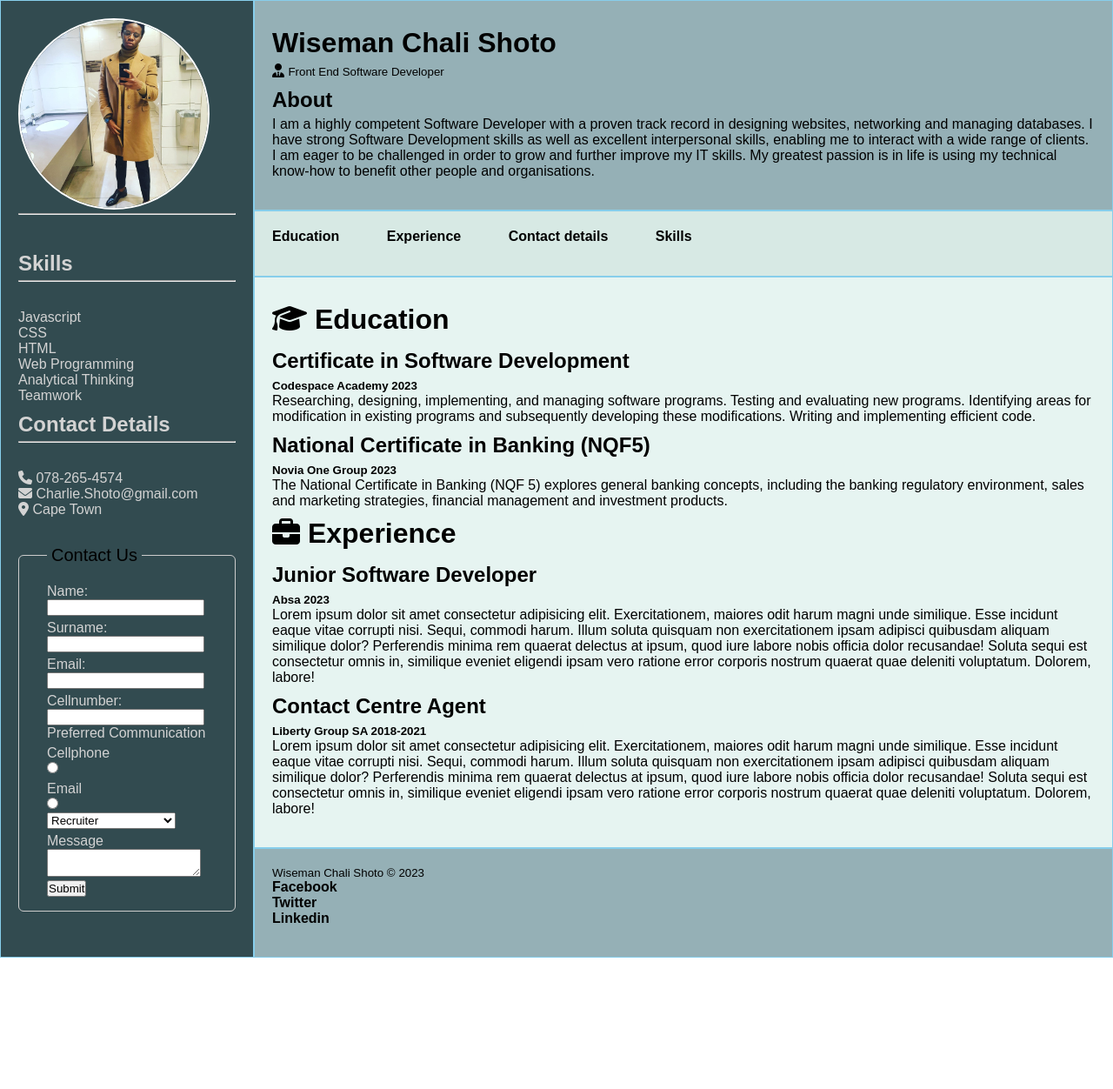
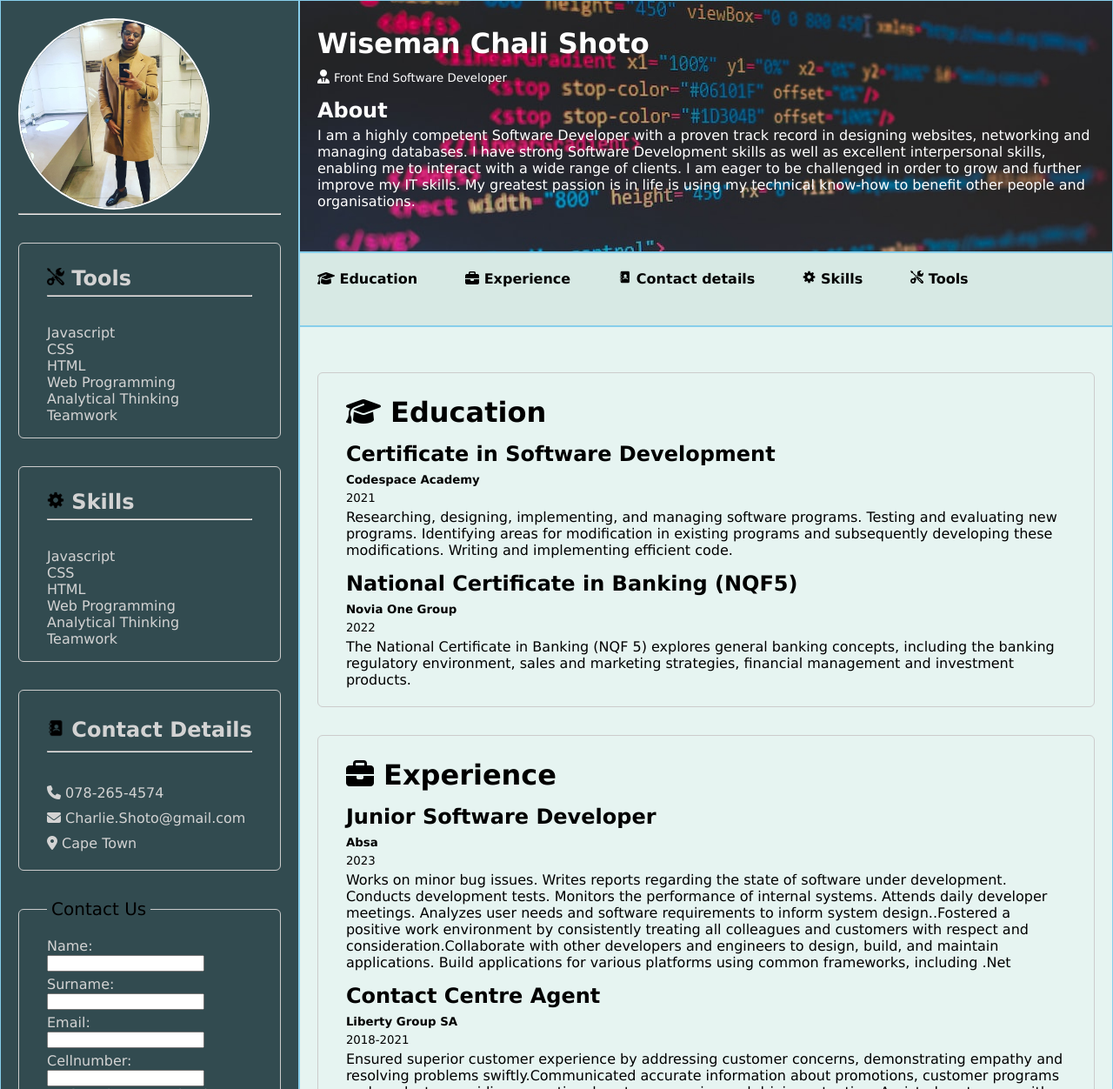
Before and after one commit to WisemanChaliShoto/WISSHO027_FTC2301_GROUPA_WISEMANSHOTO_ITW9, a plain HTML site: page index.html in a window 1280 px wide. Shown: the top 1252 px of the page at 87% size. Before the commit the page ends 1101 px from the top, so only its background shows below. Drawn offline with Linux system fonts and the light colour scheme.

Commit message:
forth Commit

```diff
--- a/CSS/Style.css
+++ b/CSS/Style.css
@@ -11,11 +11,12 @@ hr{
 
 
 body  {
-    font-family: Arial, Helvetica, sans-serif;
+    font-family:'Lucida Sans', 'Lucida Sans Regular', 'Lucida Grande', 'Lucida Sans Unicode', Geneva, Verdana, sans-serif;
     color: #000;
     font-size: 16px;
     height: 100vh;
 
+   /** Creating a lay out for the website **/
     display: grid;
     grid-template-areas:
     'aside header header'
@@ -24,6 +25,43 @@ body  {
     'aside footer footer';
 
 }
+
+header{
+    grid-area: header;
+    background-image:url(../Images/code.jpg);
+    color:white;
+}
+
+nav{
+    grid-area: nav;
+}
+
+main{
+    grid-area: main;
+}
+
+aside{
+    grid-area: aside;
+}
+footer{
+    grid-area: footer;
+}
+
+header,
+footer,
+main,
+aside,
+nav {
+
+    padding: 20px;
+    border: skyblue 1px solid;
+}
+
+.copyright {
+    display: flex;
+    justify-content: space-between;
+}
+
 header{
     background-color: #95B0B6 ;
 
@@ -45,16 +83,13 @@ footer{
     background-color: #95B0B6;
 }
 
-header,
-footer,
-main,
-aside,
-nav {
-
-    padding: 20px;
-    border: skyblue 1px solid;
+footer li{
+    display: inline-block;
 }
 
+p{
+    padding-bottom: 5px;
+}
 
 h2,h1{
     padding-top: 10px;
@@ -82,7 +117,7 @@ nav li{
 
 
 .image{
-    margin-right: 30px;
+
     width: 100%;
 }
 
@@ -92,6 +127,7 @@ nav li{
   border-radius: 50%;
   border: 2px solid white;
   height: 100%;
+
 }
 
 
@@ -113,29 +149,3 @@ label{
     display: block;
     margin-top: 5px;
 }
-
-
-
-
-header{
-    grid-area: header;
-}
-
-nav{
-    grid-area: nav;
-}
-
-main{
-    grid-area: main;
-}
-
-aside{
-    grid-area: aside;
-}
-footer{
-    grid-area: footer;
-}
-
-.copyright .ul{
-    display: flex;
-}
--- a/index.html
+++ b/index.html
@@ -8,13 +8,15 @@
     <link rel="stylesheet" href="./CSS/Style.css">
     <script src="https://kit.fontawesome.com/705962de56.js"
      crossorigin="anonymous"></script>
+
 </head>
 <body>
 <header>
 
     <div class="container">
+
         <h1>Wiseman Chali Shoto</h1>
-        <p> <i class="fa-solid fa-user-tie"></i> <small > Front End Software Developer </small> </p>
+        <p> </p><i class="fa-solid fa-user-tie"></i>   <small > Front End Software Developer </small> </p>
         <h2>About</h2>
         <p>I am a highly competent Software Developer with a proven track record in designing websites,
             networking and managing databases. I have strong Software Development skills as well as excellent
@@ -22,16 +24,18 @@
             challenged in order to grow and further improve my IT skills. My greatest passion is in life is
             using my technical know-how to benefit other people and organisations.</p>
 
+
     </div>
 
 </header>
 <nav>
     <div class="container">
         <ul>
-            <li><a href="#Education"> Education </a></li>
-            <li><a href="#Experience"> Experience </a></li>
-            <li><a href="#Contact Details"> Contact details </a></li>
-            <li> <a href="#Skills"> Skills </a></li>
+            <li><a href="#Education"> <i class="fa-sharp fa-solid fa-graduation-cap"></i> Education </a></li>
+            <li><a href="#Experience"> <i class="fa-sharp fa-solid fa-briefcase"></i> Experience </a></li>
+            <li><a href="#Contact Details"> <img src="./Images/icons8-contacts-48.png" height="15" alt="Icon"> Contact details </a></li>
+            <li> <a href="#Skills"> <img src="./Images/icons8-settings-50.png" height="15"> Skills </a></li>
+            <li> <a href="#Tools"> <img src="./Images/tools.png" height="15"> Tools </a></li>
 
         </ul>
     </div>
@@ -39,42 +43,57 @@
 </nav>
 <main>
     <div class="container">
+        <fieldset>
         <div id="Education">
             <h1> <i class="fa-sharp fa-solid fa-graduation-cap"></i> Education</h1>
             <h2>Certificate in Software Development </h2>
-            <p><a href="https:www.codespace.co.za" target="_blank"> <small> Codespace Academy 2023 </a>  </small></p>
+            <p><a href="https:www.codespace.co.za" target="_blank"> <small> Codespace Academy</a>  </small></p>
+            <small> <p>2021 </p></small>
             <p>Researching, designing, implementing, and managing software programs. Testing and evaluating new
                 programs. Identifying areas for modification in existing programs and subsequently developing these
                 modifications. Writing and implementing efficient code.</p>
 
                 <h2>National Certificate in Banking (NQF5)</h2>
-                <p><a href="https://noviaone.com" target="_blank"> <small > Novia One Group 2023 </a>  </small></p>
+                <p><a href="https://noviaone.com" target="_blank"> <small > Novia One Group</a>  </small></p>
+                <small> <p> 2022 </p></small>
                 <p>The National Certificate in Banking (NQF 5) explores general banking concepts, including the banking
                     regulatory environment, sales and marketing strategies, financial management and investment
                     products.</p>
 
         </div>
+    </fieldset>
+
+
+        <fieldset>
         <div id="Experience">
             <h1> <i class="fa-sharp fa-solid fa-briefcase"></i> Experience</h1>
             <h2>Junior Software Developer </h2>
-            <p><a href="https://Absa.co.za" target="_blank"> <small> Absa 2023</a>  </small> </p>
-            <p>Lorem ipsum dolor sit amet consectetur adipisicing elit. Exercitationem, maiores odit harum magni unde similique. Esse incidunt eaque vitae corrupti nisi. Sequi, commodi harum. Illum soluta quisquam non exercitationem ipsam adipisci quibusdam aliquam similique dolor? Perferendis minima rem quaerat delectus at ipsum, quod iure labore nobis officia dolor recusandae! Soluta sequi est consectetur omnis in, similique eveniet eligendi ipsam vero ratione error corporis nostrum quaerat quae deleniti voluptatum. Dolorem, labore!</p>
+            <p><a href="https://Absa.co.za" target="_blank"> <small> Absa</a>  </small> </p>
+            <small> <p> 2023 </p></small>
+            <p>Works on minor bug issues. Writes reports regarding the state of software under development. Conducts development tests. Monitors the performance of internal systems. Attends daily developer meetings. Analyzes user needs and software requirements to inform system design..Fostered a positive work environment by consistently treating all colleagues and customers with respect and consideration.Collaborate with other developers and engineers to design, build, and maintain applications. Build applications for various platforms using common frameworks, including .Net </p>
         </div>
+
 
         <div>
         <h2>Contact Centre Agent </h2>
 
-            <p><a href="https://Absa.co.za" target="_blank"> <small > Liberty Group SA 2018-2021 </a>  </small></p>
+            <p><a href="https://Absa.co.za" target="_blank"> <small > Liberty Group SA </a>  </small></p>
+            <small> <p> 2018-2021 </p></small>
 
-        <p>Lorem ipsum dolor sit amet consectetur adipisicing elit. Exercitationem, maiores odit harum magni unde similique. Esse incidunt eaque vitae corrupti nisi. Sequi, commodi harum. Illum soluta quisquam non exercitationem ipsam adipisci quibusdam aliquam similique dolor? Perferendis minima rem quaerat delectus at ipsum, quod iure labore nobis officia dolor recusandae! Soluta sequi est consectetur omnis in, similique eveniet eligendi ipsam vero ratione error corporis nostrum quaerat quae deleniti voluptatum. Dolorem, labore!</p>
+        <p>Ensured superior customer experience by addressing customer concerns, demonstrating empathy and resolving problems swiftly.Communicated accurate information about promotions, customer programs and products, providing exceptional customer service and driving retention. Assisted customers with prompt and polite support via the telephone.
+            Determined customer needs by asking relevant questions and listening actively to the responses.Maintained strong reputation of efficiency and accuracy, earning numerous recommendations from satisfied customers.Fostered a positive work environment by consistently treating all colleagues and customers with respect and consideration.</p>
         </div>
 
 
+
+    </fieldset>
     </div>
+
 
 </main>
 <aside>
     <div class="container">
+
 
         <div class="image">
         <picture>
@@ -83,15 +102,39 @@
 
             <img src="./Images/me.jpg" height="300" alt="This is a picture of Charlie" title="Wiseman Chali Shoto">
         </div>
+
     </picture>
 
     <hr>
+
+    <div class="container">
+        <fieldset>
+        <div id="Tools">
+
+
+            <ul class="ul">
+
+                <h1> <img src="./Images/tools.png" height="20"> Tools</h1>
+                <hr>
+                <li>Javascript</li>
+                <li>CSS</li>
+                <li>HTML</li>
+                <li>Web Programming</li>
+                <li>Analytical Thinking</li>
+                <li>Teamwork</li>
+            </ul>
+
+        </div>
+    </fieldset>
+        </div>
+
     </div>
     <div class="container">
+        <fieldset>
     <div id="Skills">
 
         <ul class="ul">
-            <h1>Skills</h1>
+            <h1><img src="./Images/icons8-settings-50.png" height="20"> Skills </h1>
             <hr>
             <li>Javascript</li>
             <li>CSS</li>
@@ -102,18 +145,21 @@
         </ul>
 
     </div>
+        </fieldset>
     </div>
     <div class="container">
+        <fieldset>
         <p>
-             <h2 id="Contact Details">Contact Details</h2>
+             <h2 id="Contact Details"> <img src="./Images/icons8-contacts-48.png" height="20" alt="Icon"> Contact Details</h2>
             </p>
             <hr>
             <ul class="ul">
 
-                <li> <i class="fa-solid fa-phone"></i> 078-265-4574 </li>
-            <li><i class="fa-sharp fa-solid fa-envelope"></i> Charlie.Shoto@gmail.com</li>
-        <li><i class="fa-sharp fa-solid fa-location-dot"></i>  Cape Town </li>
+               <p> <li> <i class="fa-solid fa-phone"></i> 078-265-4574 </li> </p>
+           <p> <li> <i class="fa-sharp fa-solid fa-envelope"></i> Charlie.Shoto@gmail.com</li></p>
+        <p><li><i class="fa-sharp fa-solid fa-location-dot"></i>  Cape Town </li></p>
         </ul>
+    </fieldset>
 
     </div>
     <div>
@@ -175,7 +221,7 @@
 
     <div class="copyright">
         <small> <p> Wiseman Chali Shoto &copy; 2023 </p></small>
-    </div>
+
         <ul class="ul">
 
             <li> <a href="https://www.facebook.com" target="_blank">Facebook</a></li>
@@ -183,6 +229,7 @@
     <li><a href="https://www.linkedin.com" target="_blank">Linkedin</a></li>
 
     </ul>
+</div>
 
 
 
```
Also changed, not shown: Images/code.jpg (added), Images/icons8-contacts-48.png (added), Images/icons8-settings-50.png (added), Images/linkedin.png (deleted), Images/tools.png (added), 1 other file.
